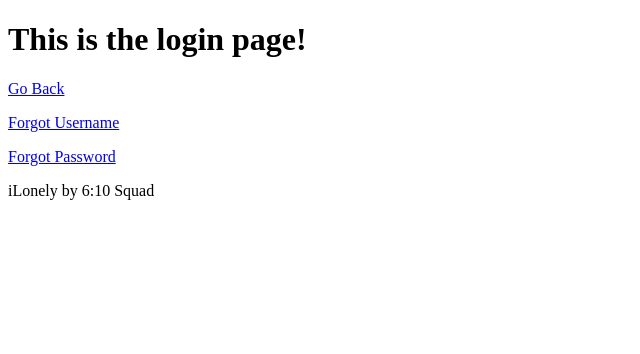
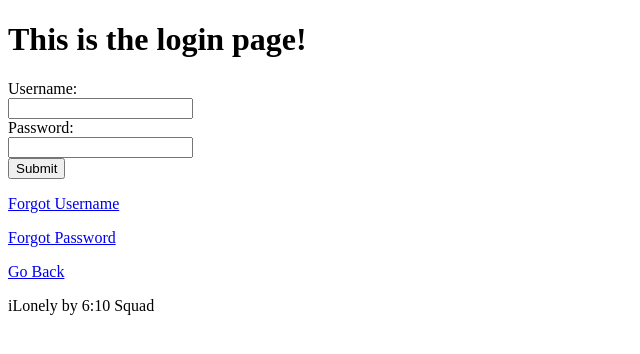
Before and after one commit to alextswe/ilonely, a Django app: page /login in a window 1280 px wide. Shown: the top 354 px of the page, without its empty margins (0-640 px from the left). Run offline with Django 3.2, Linux system fonts and the light colour scheme.

Commit message:
Login input properly hidden

```diff
--- a/ilonely/pages/templates/pages/forgot_password.html
+++ b/ilonely/pages/templates/pages/forgot_password.html
@@ -3,7 +3,7 @@
 {% block content %}
     <h1>This is the Forgot Password page!</h1>
     <i>Please enter your email address</i>
-    <form>
+    <form method="post">
         Email:<br>
         <input type="text" name="email"><br>
         <input type="submit" value="Submit">
--- a/ilonely/pages/templates/pages/forgot_username.html
+++ b/ilonely/pages/templates/pages/forgot_username.html
@@ -3,7 +3,7 @@
 {% block content %}
     <h1>This is the Forgot Username page!</h1>
     <i>Please enter your email address</i>
-    <form>
+    <form method="post">
         Email:<br>
         <input type="text" name="email"><br>
         <input type="submit" value="Submit">
--- a/ilonely/pages/templates/pages/login.html
+++ b/ilonely/pages/templates/pages/login.html
@@ -2,7 +2,14 @@
 
 {% block content %}
     <h1>This is the login page!</h1>
-    <p><a href={% url 'home' %}>Go Back</a></p>
+    <form method="post">
+        Username:<br>
+        <input type="text" name="username"><br>
+        Password:<br>
+        <input type="password" name="password"><br>
+        <input type="submit" value="Submit">
+    </form>
     <p><a href={% url 'forgot_username' %}>Forgot Username</a></p>
     <p><a href={% url 'forgot_password' %}>Forgot Password</a></p>
+    <p><a href={% url 'home' %}>Go Back</a></p>
 {% endblock %}
```
Also changed, not shown: ilonely/requirements.txt (line endings or trailing spaces).
